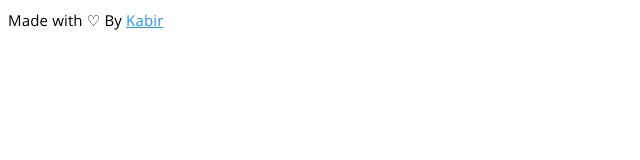
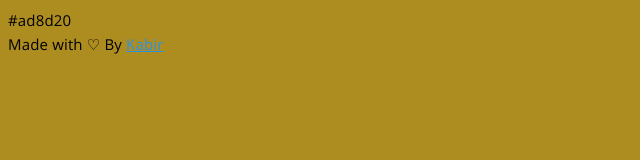
Before and after one commit to kbrsh/lamp, a plain HTML site: page index.html in a window 1280 px wide. Shown: the whole page, without its empty margins (0-640 px from the left). Drawn offline with Linux system fonts and the light colour scheme.

Commit message:
make the basic scripts

```diff
--- a/css/styles.css
+++ b/css/styles.css
@@ -1,3 +1,3 @@
 body {
-  transition: all 0.5s ease;
+  transition: all 1s ease;
 }
--- a/js/scripts.js
+++ b/js/scripts.js
@@ -0,0 +1,12 @@
+function randomColor() {
+  return "#" + Math.random().toString(16).slice(2, 8);
+}
+
+function setBackground() {
+  var color = randomColor();
+  document.body.style.background = color;
+  document.getElementById("color").innerHTML = color;
+}
+
+setBackground();
+setInterval(setBackground, 2000)
```
